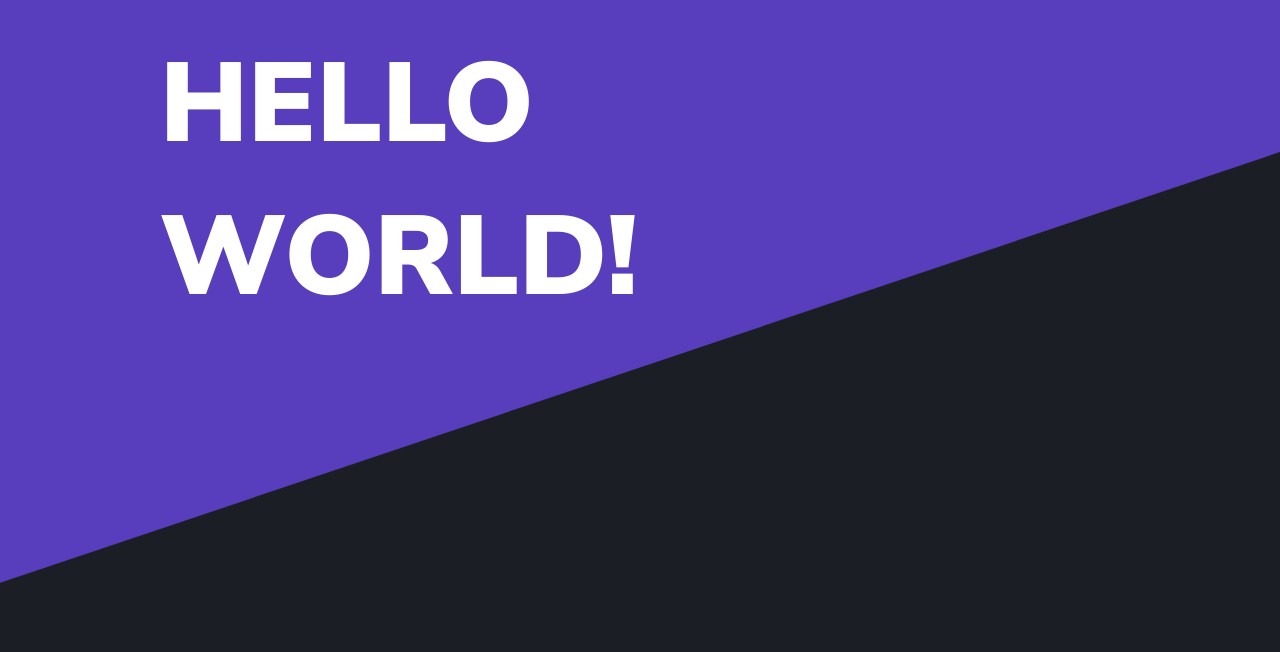
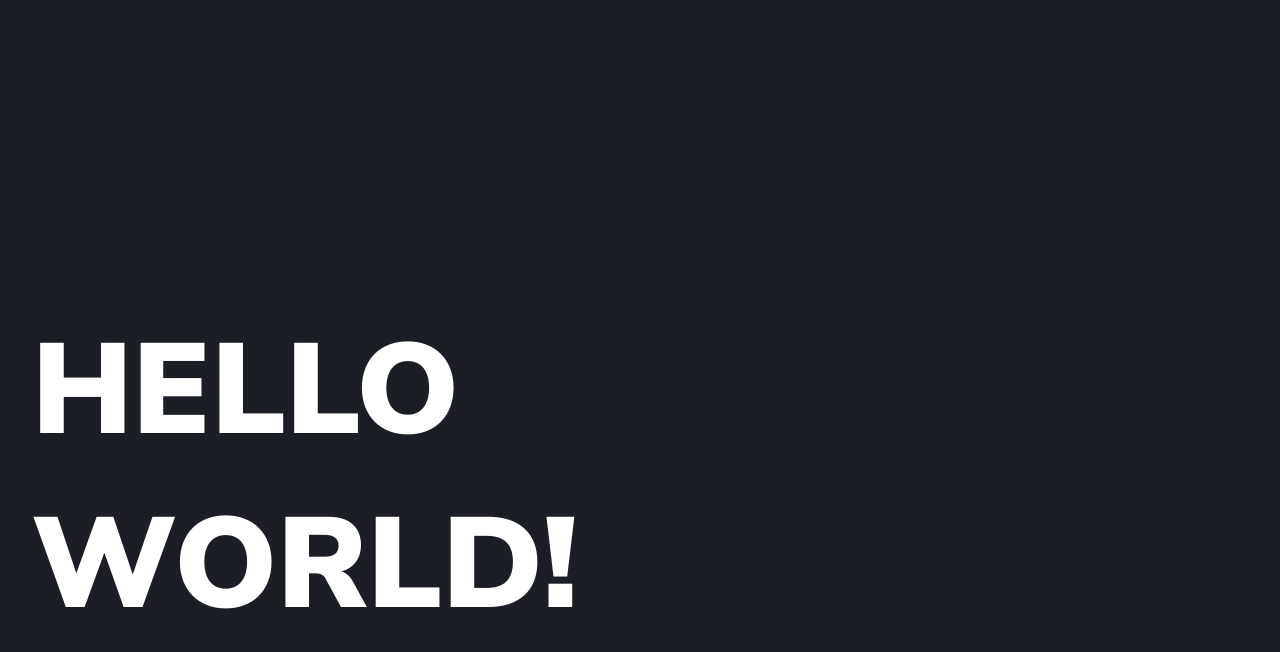
Before and after one commit to EdOc-PS/REACT_Portifolio, a React (Create React App) app: page / in a window 1280 px wide. Shown: the part 148-800 px from the top of the page. Built offline with nearby package versions, Linux system fonts and the light colour scheme.

Commit message:
style
refact the section home

```diff
--- a/src/components/sections/home/home.js
+++ b/src/components/sections/home/home.js
@@ -11,13 +11,6 @@ export default function Home() {
         </div>
 
       </div>
-
-      <div className={style.svg_background}>
-        <svg data-name="Layer 1" xmlns="http://www.w3.org/2000/svg" viewBox="0 0 1200 120" preserveAspectRatio="none">
-          <path d="M1200 120L0 16.48 0 0 1200 0 1200 120z"
-          className={style.shape_fill}></path>
-        </svg>
-      </div>
     </section>
   );
 }
--- a/src/components/sections/home/home.module.sass
+++ b/src/components/sections/home/home.module.sass
@@ -4,34 +4,17 @@
     @include flexCenter(column)
     justify-content: start
     height: 100vh
-    position: relative
-    background-color: $primary
-
+    padding: 0 2rem
     .home_container
-        width: 75%
+        height: 100%
+        width: 100%
 
         .home_title
+            display: flex
+            justify-content: start
+            align-items: end
+            height: 100%
+            width: 40%
             h1
-                @include title(7em)
-                width: 50%
+                @include title(8em)
                 text-transform: uppercase
-                margin-top: 9rem
-
-.svg_background
-    position: absolute
-    bottom: 0
-    left: 0
-    width: 100%
-    overflow: hidden
-    line-height: 0
-    transform: rotate(180deg)
-
-    & svg
-        position: relative
-        display: block
-        width: calc(100% + 1.3px)
-        height: 500px
-        transform: rotateY(180deg)
-
-    & .shape_fill
-        fill: $background
--- a/src/components/structure/card/card.module.sass
+++ b/src/components/structure/card/card.module.sass
@@ -2,7 +2,7 @@
 
 .card_body
     background-color: $background_light
-    width: 280px
+    width: 17.5rem
     padding: .8rem
     border-radius: 15px
     cursor: pointer
--- a/src/components/structure/footer/footer.js
+++ b/src/components/structure/footer/footer.js
@@ -9,7 +9,7 @@ export default function Footer() {
 
 
         <div className={style.footer_title}>
-          <h1>Obrigado pela vista!</h1>
+          <h1>Obrigado pela visita!</h1>
         </div>
         <span></span>
 
--- a/src/components/structure/header/header.module.sass
+++ b/src/components/structure/header/header.module.sass
@@ -8,7 +8,7 @@
     background-color: $color
     border: 1px solid #2b303a
     border-radius: 35px
-
+    padding: .3rem
 
     a
         @extend i
@@ -26,7 +26,7 @@
         font-weight: 800
         font-size: .9em
         color: $text
-        width: 15%
+        padding: 1rem 1.25rem
         border-radius: 35px
         transition: all .3s ease
         cursor: pointer
--- a/src/components/structure/pages/page-details/details.module.sass
+++ b/src/components/structure/pages/page-details/details.module.sass
@@ -20,8 +20,10 @@
         &:hover
             background-color: $primary
             color: $text-light
+            border: 1px solid $primary
 
 .card_section
+    padding: 1rem
     justify-content: start
 
     .card_container
@@ -70,13 +72,20 @@
                     i
                         color: #FFF
 
+            .card_language
+                label
+                    @include title(1.5em)
+
+                ul
+                    gap: 1rem
+
     .card_description
         width: 70%
 
         img
             width: 100%
             border-radius: 15px
-            margin-bottom: 2rem
+            margin-bottom: 1.5rem
         p
             font-size: 1em
             color: $text
```
